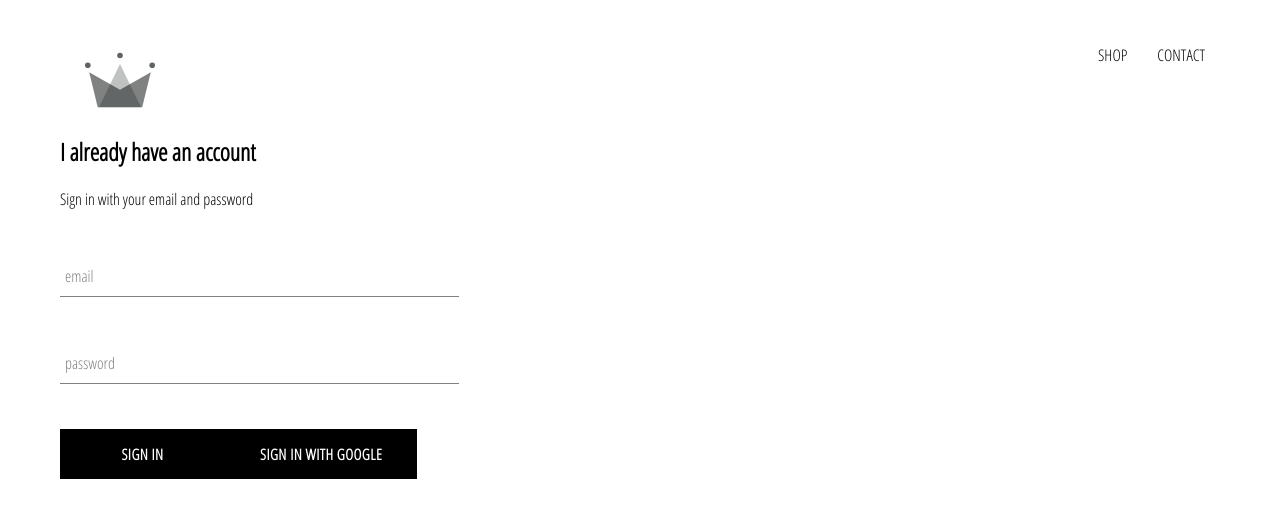
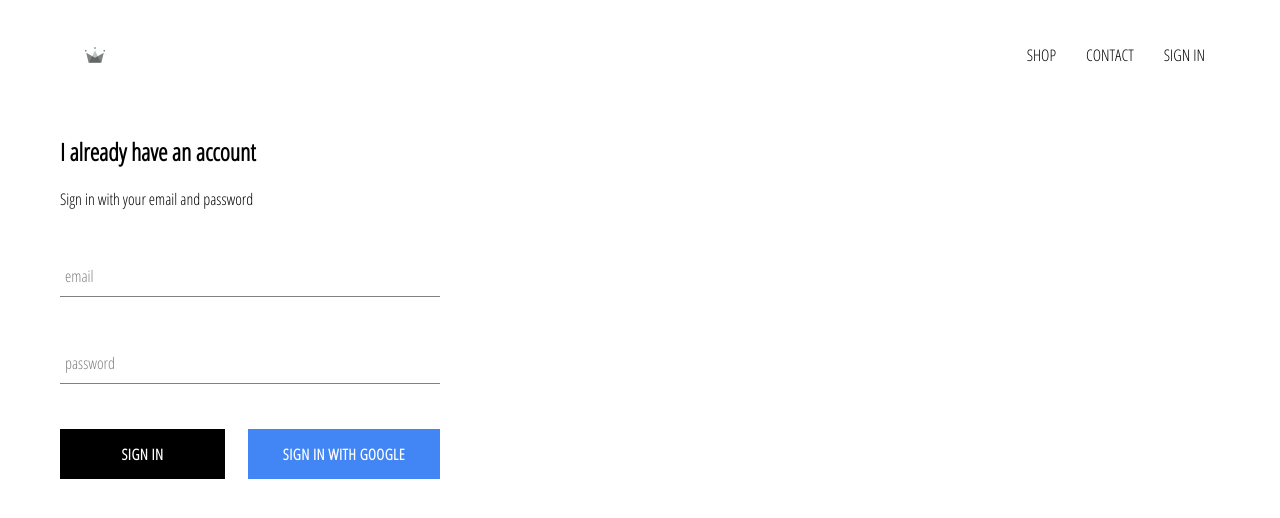
Before and after one commit to Henrik-Albers/ECommerce-Site, a React (Create React App) app in the folder crwn-clothing/: page /signin in a window 1280 px wide. Shown: the top 518 px of the page. Built offline with nearby package versions, Linux system fonts and the light colour scheme; no server answers; a web font is replaced by a local one.

Commit message:
add sign in and sign out buttons and modify style

```diff
--- a/crwn-clothing/src/App.css
+++ b/crwn-clothing/src/App.css
@@ -7,3 +7,7 @@
     text-decoration: none;
     color: black;
 }
+
+* {
+    box-sizing: border-box;
+}
--- a/crwn-clothing/src/App.js
+++ b/crwn-clothing/src/App.js
@@ -6,11 +6,33 @@
 import ShopPage from './pages/shoppage/shoppage.component'
 import SignInAndSignUp from './pages/sign-in-and-sign-up/sign-in-and-sign-up.component'
 import Header from './components/header/header.component'
+import { auth } from './firebase/firebase.utils'
 
-function App() {
+class App extends React.Component {
+    constructor() {
+        super()
+
+        this.state = {
+            currentUser: null,
+        }
+    }
+
+    unsubscribeFromAuth = null
+
+    componentDidMount() {
+        auth.onAuthStateChanged((user) => {
+            this.setState({ currentUser: user })
+        })
+    }
+
+    componentWillUnmount() {
+        this.unsubscribeFromAuth()
+    }
+
+    render() {
         return (
             <div>
-            <Header />
+                <Header currentUser={this.state.currentUser} />
                 <Switch>
                     <Route exact path="/" component={HomePage} />
                     <Route path="/shop" component={ShopPage} />
@@ -19,5 +41,6 @@
             </div>
         )
     }
+}
 
 export default App
--- a/crwn-clothing/src/components/custom-button/custom-button.component.jsx
+++ b/crwn-clothing/src/components/custom-button/custom-button.component.jsx
@@ -2,8 +2,11 @@
 
 import './custom-button.styles.scss'
 
-const CustomButton = ({ children, ...otherProps }) => (
-    <button className="custom-button" {...otherProps}>
+const CustomButton = ({ children, isGoogleSignIn, ...otherProps }) => (
+    <button
+        className={`${isGoogleSignIn ? 'google-sign-in' : ''} custom-button`}
+        {...otherProps}
+    >
         {children}
     </button>
 )
--- a/crwn-clothing/src/components/custom-button/custom-button.styles.scss
+++ b/crwn-clothing/src/components/custom-button/custom-button.styles.scss
@@ -19,4 +19,14 @@
         color: black;
         border: 1px solid black;
     }
+
+    &.google-sign-in {
+        background-color: #4285f4;
+        color: white;
+
+        &:hover {
+            background-color: #357ae8;
+            border: none;
+        }
+    }
 }
--- a/crwn-clothing/src/components/header/header.component.jsx
+++ b/crwn-clothing/src/components/header/header.component.jsx
@@ -2,9 +2,10 @@
 import { Link } from 'react-router-dom'
 
 import './header.styles.scss'
+import { auth } from '../../firebase/firebase.utils'
 import { ReactComponent as Logo } from '../../assets/crown.svg'
 
-const Header = () => (
+const Header = ({ currentUser }) => (
     <div className="header">
         <Link to="/">
             <Logo className="logo-container" title="My NICE Picture" />
@@ -16,6 +17,15 @@
             <Link className="option" to="/shop">
                 CONTACT
             </Link>
+            {currentUser ? (
+                <div className="option" onClick={() => auth.signOut()}>
+                    SIGN OUT
+                </div>
+            ) : (
+                <Link className="option" to="/signin">
+                    SIGN IN
+                </Link>
+            )}
         </div>
     </div>
 )
--- a/crwn-clothing/src/components/header/header.styles.scss
+++ b/crwn-clothing/src/components/header/header.styles.scss
@@ -21,5 +21,6 @@
 
     .option {
         padding: 10px 15px;
+        cursor: pointer;
     }
 }
--- a/crwn-clothing/src/components/sign-in/sign-in.component.jsx
+++ b/crwn-clothing/src/components/sign-in/sign-in.component.jsx
@@ -50,11 +50,12 @@
                         handleChange={this.handleChange}
                         required
                     />
-
-                    <CustomButton type="submit">Sign in</CustomButton>
-                    <CustomButton onClick={signInWithGoogle}>
-                        Sign in with Google
-                    </CustomButton>
+                    <div className="buttons">
+                        <CustomButton type="submit">Sign in</CustomButton>
+                        <CustomButton onClick={signInWithGoogle} isGoogleSignIn>
+                            Sign in with Google
+                        </CustomButton>
+                    </div>
                 </form>
             </div>
         )
--- a/crwn-clothing/src/components/sign-in/sign-in.styles.scss
+++ b/crwn-clothing/src/components/sign-in/sign-in.styles.scss
@@ -1,9 +1,14 @@
 .sign-in {
-    width: 30vw;
+    width: 380px;
     display: flex;
     flex-direction: column;
 
     .title {
         margin: 10px 0;
     }
+
+    .buttons {
+        display: flex;
+        justify-content: space-between;
+    }
 }
```
Lines whose indentation alone changed are shown as unchanged.
